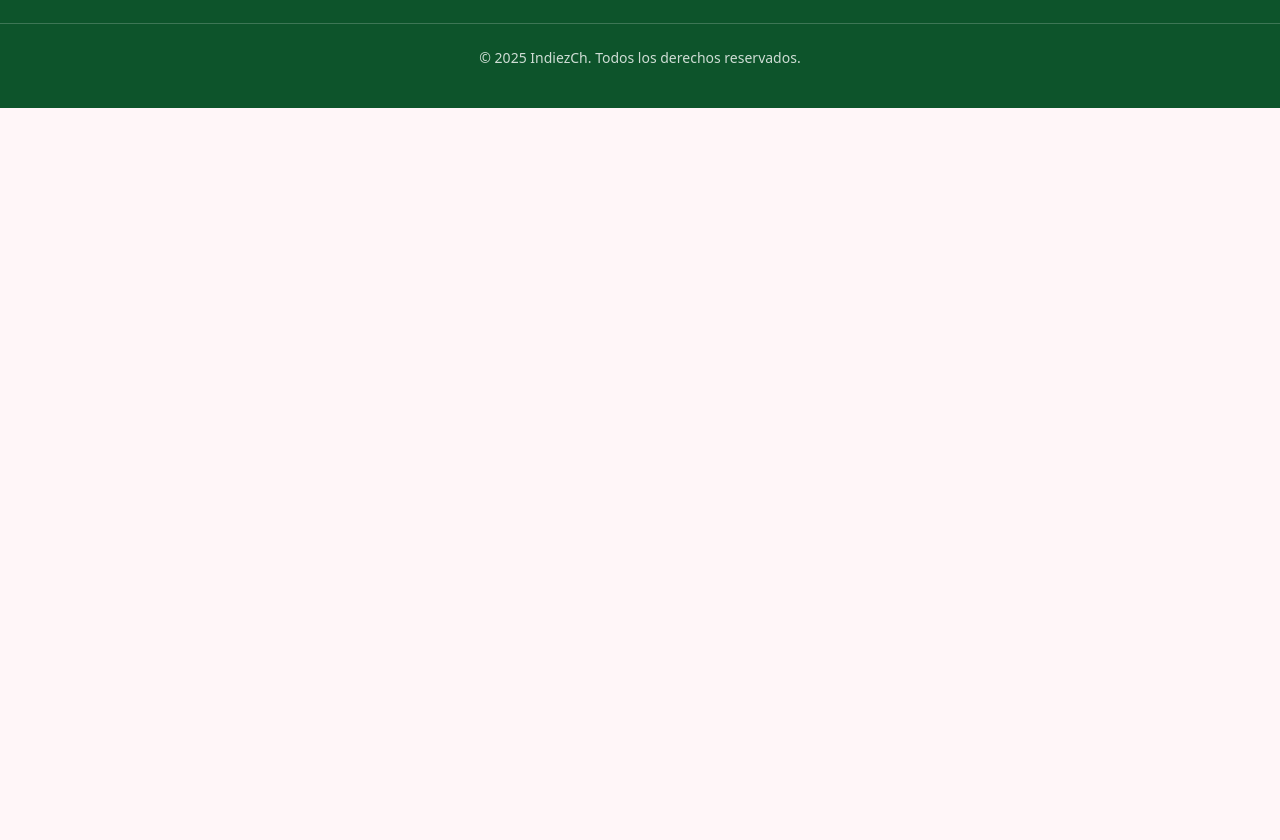
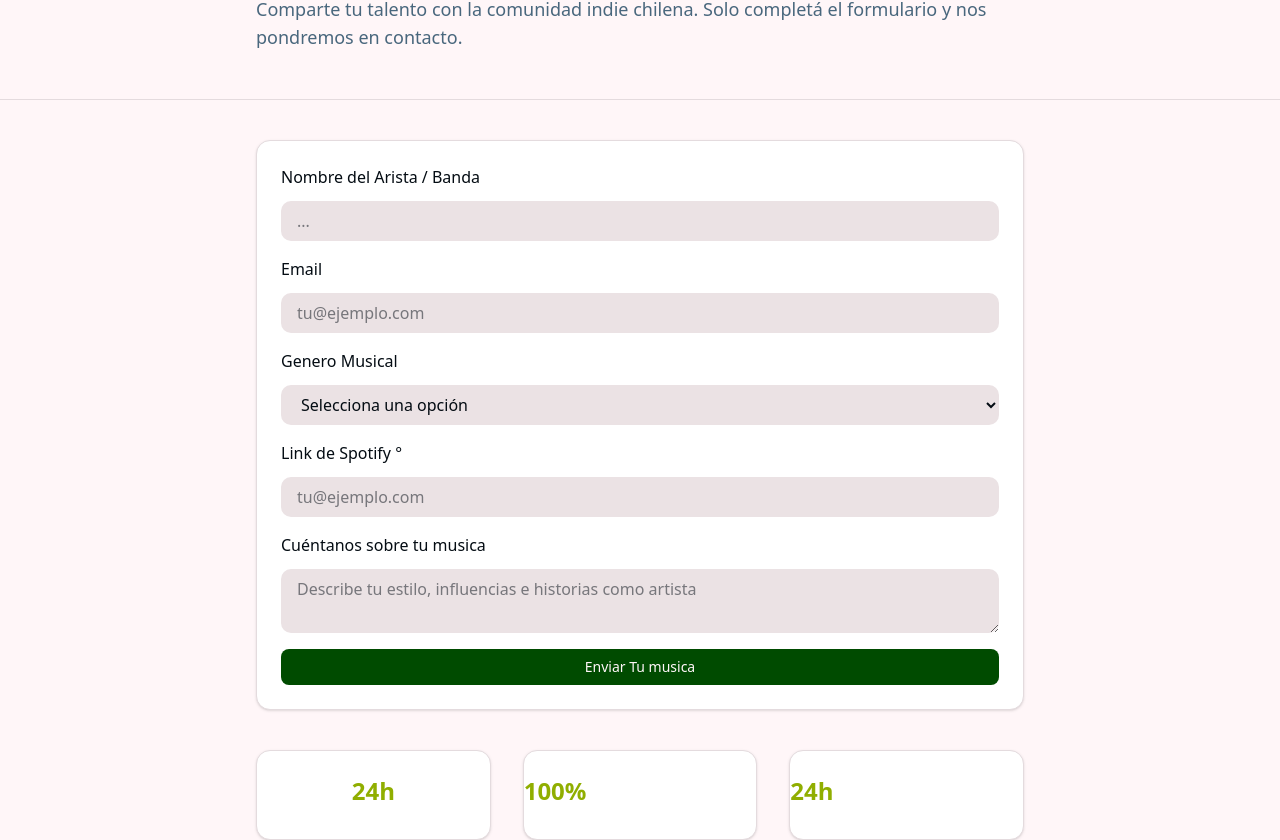
Before and after one commit to spunito/indiezch-frontend, a React (Vite) app: page /envia-tu-musica in a window 1280 px wide. Shown: the part 213-1053 px from the top of the page. Before the commit the page ends 800 px from the top, so only its background shows below. Built offline with nearby package versions, Linux system fonts and the light colour scheme.

Commit message:
Feat: New page "EnviaTuMusica"

```diff
--- /dev/null
+++ b/src/pages/EnviaTuMusica.tsx
@@ -0,0 +1,86 @@
+import { Button } from "@/components/ui/button"
+import { Card } from "@/components/ui/card"
+
+
+export const EnviaTuMusica = () => {
+  return (
+    <div className="min-h-screen">
+
+        <section className="border-b border-border pt-20 pb-12">
+            <div className="max-w-3xl mx-auto">
+                <h1 className="text-4xl sm:text-5xl font-bold text-foreground mb-4 text-balance">Envia tu Musica</h1>
+                <p className="text-lg text-muted-foreground">
+                    Comparte tu talento con la comunidad indie chilena.
+                    Solo completá el formulario y nos pondremos en contacto.
+                </p>
+            </div>
+        </section>
+
+        <div className="max-w-3xl mx-auto pt-10">
+            <Card className="p-6">
+
+                <form className="space-y-4">
+
+                    <div className="flex flex-col gap-3">
+                        <label>Nombre del Arista / Banda</label>
+                        <input className="bg-muted px-4 py-2 rounded-lg text-foreground" type="text" placeholder="..." />
+                    </div>
+
+                    <div className="flex flex-col gap-3">
+                        <label>Email</label>
+                        <input className="bg-muted px-4 py-2 rounded-lg text-foreground" type="text" placeholder="tu@ejemplo.com" />
+                    </div>
+
+                    <div className="flex flex-col gap-3">
+                        <label htmlFor="">Genero Musical</label>
+                        <select className="bg-muted px-4 py-2 rounded-lg text-foreground">
+                            <option value="1">Selecciona una opción</option>
+                            <option value="2">Indie Rock</option>
+                            <option value="3">Indie Pop</option>
+                            <option value="4">Dream Pop</option>
+                            <option value="5">Otros</option>
+                        </select>
+                    </div>
+
+                    <div className="flex flex-col gap-3">
+                        <label>Link de Spotify<span> °</span></label>
+                        <input type="text" className="bg-muted px-4 py-2 rounded-lg text-foreground" placeholder="tu@ejemplo.com" />
+                    </div>
+
+                    <div className="flex flex-col gap-3">
+                        <label>Cuéntanos sobre tu musica</label>
+                        <textarea className="bg-muted px-4 py-2 rounded-lg text-foreground" placeholder="Describe tu estilo, influencias e historias como artista" />
+                    </div>
+
+                    <Button className="w-full">Enviar Tu musica</Button>
+
+
+                </form>
+
+            </Card>
+
+            <div className="pt-10 grid grid-cols-3 gap-8">
+                <Card className="">
+                    <div className="flex mx-auto">
+                        <h1 className="text-accent text-2xl font-bold mb-2">24h</h1>
+                    </div>
+                </Card>
+
+                <Card className="">
+                    <h1 className="text-accent text-2xl font-bold mb-2">100%</h1>
+                </Card>
+
+                <Card className="">
+                    <h1 className="text-accent text-2xl font-bold mb-2">24h</h1>
+                </Card>
+
+            </div>
+
+
+        </div>
+
+
+
+    </div>
+  )
+}
--- a/src/pages/index.ts
+++ b/src/pages/index.ts
@@ -2,5 +2,6 @@ export * from "./Artistas"
 export * from "./DetallesArtistas"
 export * from "./Categorias"
 export * from "./Contacto"
+export * from "./EnviaTuMusica"
 export * from "./Eventos"
 export * from "./Home"
--- a/src/router/Router.tsx
+++ b/src/router/Router.tsx
@@ -1,4 +1,4 @@
-import { Artistas, Categorias, Contacto, DetallesArtistas, Eventos, Home } from "@/pages"
+import { Artistas, Categorias, Contacto, DetallesArtistas, EnviaTuMusica, Eventos, Home } from "@/pages"
 import { Routes , Route} from "react-router-dom"
 
 export const Router = () => {
@@ -9,6 +9,7 @@ export const Router = () => {
       <Route path="/artistas/:id" element={<DetallesArtistas/>} ></Route>
       <Route path="/categorias" element={<Categorias/>} ></Route>
       <Route path="/eventos" element={<Eventos/>} ></Route>
+      <Route path="/envia-tu-musica" element={<EnviaTuMusica/>} ></Route>
       <Route path="/contacto" element={<Contacto/>} ></Route>
     </Routes>
   )
```
